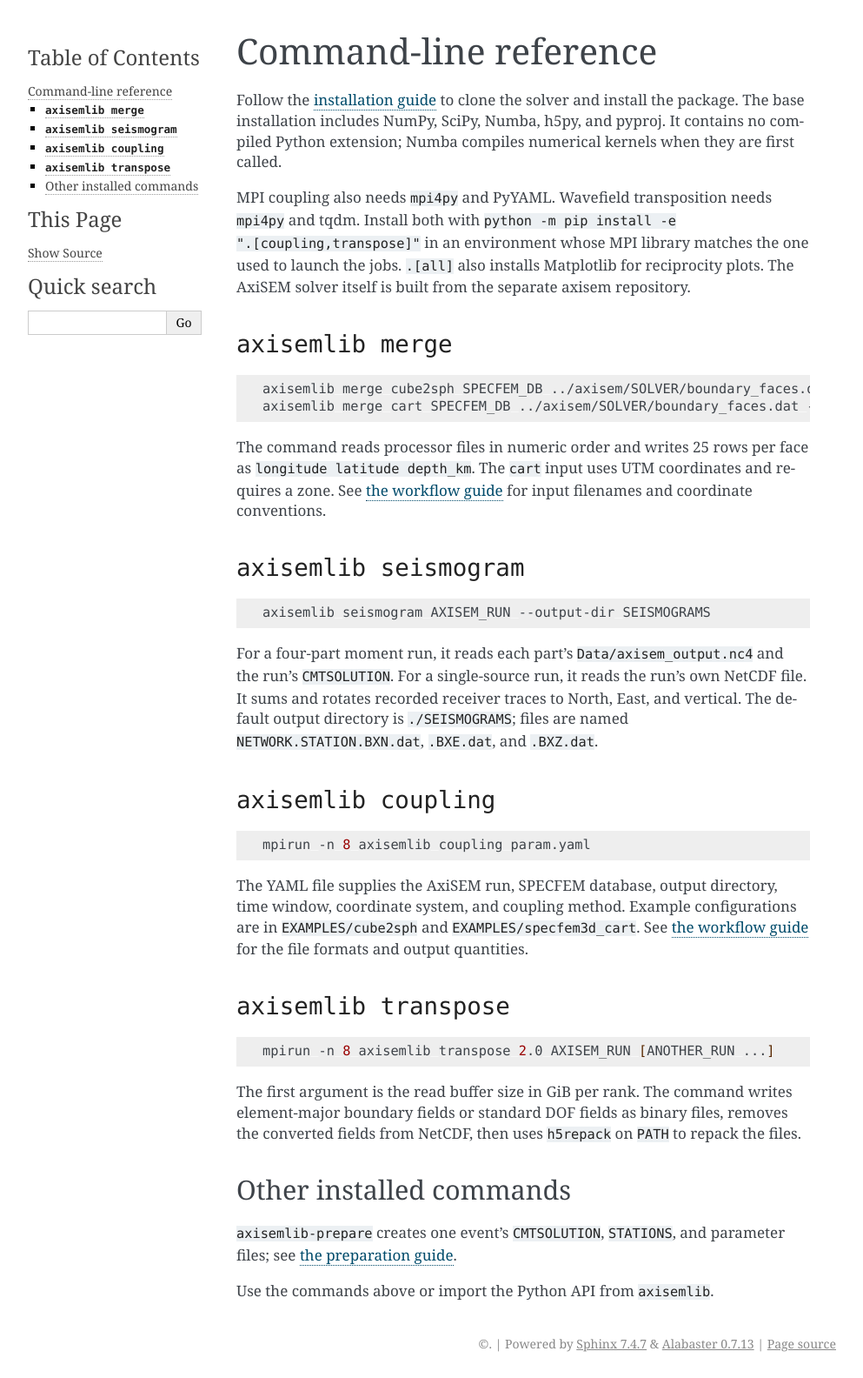
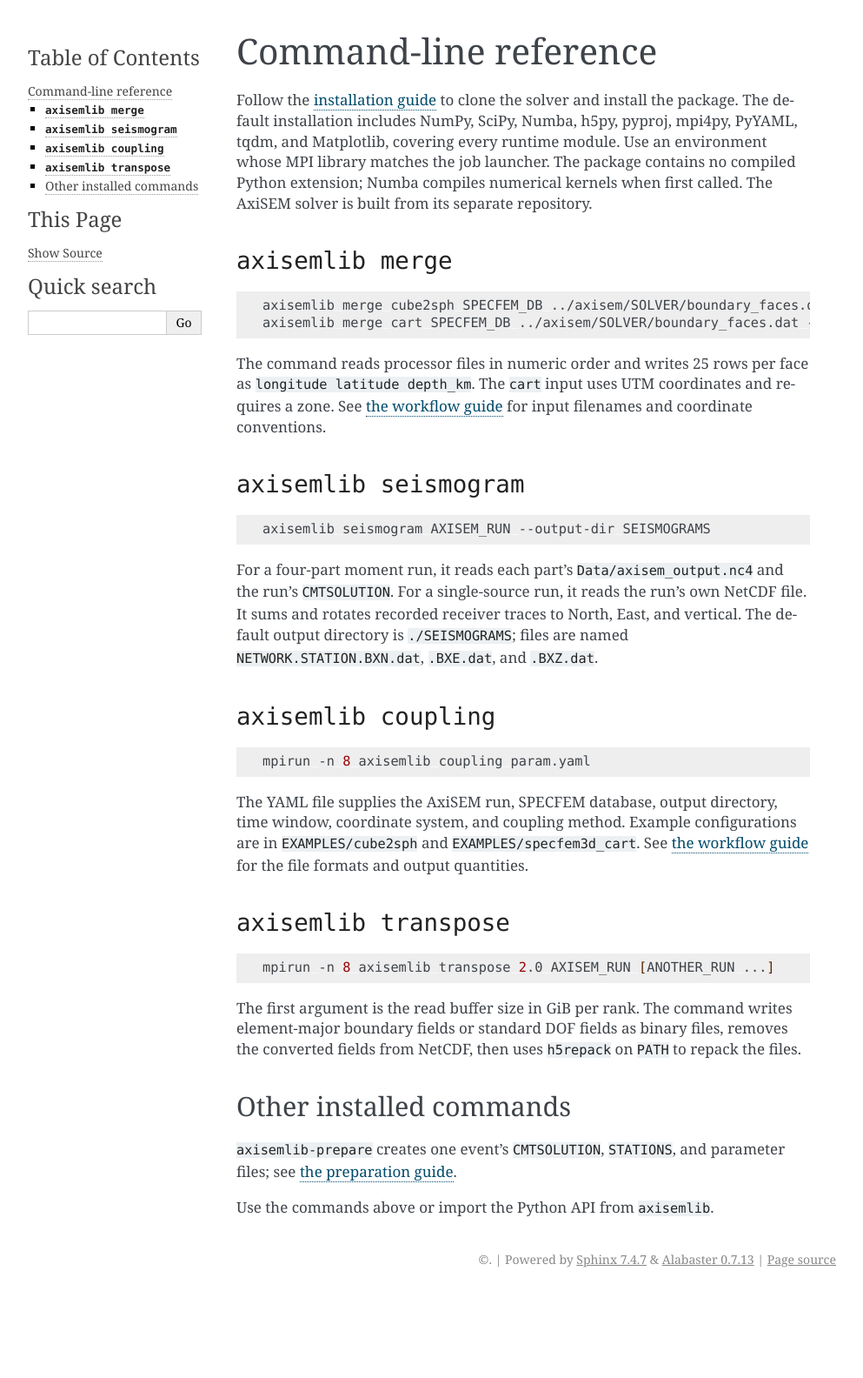
Before and after one commit to nqdu/AxiSEMLib, a Sphinx documentation site: the page built from doc/cli.md, in a window 1280 px wide. Shown: the whole page at 87% size, without its empty margins (148-1141 px from the left). Built offline with Sphinx 7.4.7, drawn with Linux system fonts in a browser that asks for light colours; after the commit the page ends 1487 px from its top, so only the background shows below that.

Commit message:
Install all runtime dependencies by default

```diff
--- a/doc/cli.md
+++ b/doc/cli.md
@@ -1,15 +1,12 @@
 # Command-line reference
 
 Follow the [installation guide](installation.md) to clone the solver and
-install the package. The base installation
-includes NumPy, SciPy, Numba, h5py, and pyproj. It contains no compiled Python
-extension; Numba compiles numerical kernels when they are first called.
-
-MPI coupling also needs `mpi4py` and PyYAML. Wavefield transposition needs
-`mpi4py` and tqdm. Install both with
-`python -m pip install -e ".[coupling,transpose]"` in an environment whose MPI library matches the one
-used to launch the jobs. `.[all]` also installs Matplotlib for reciprocity
-plots. The AxiSEM solver itself is built from the separate axisem repository.
+install the package. The default installation includes NumPy, SciPy, Numba,
+h5py, pyproj, mpi4py, PyYAML, tqdm, and Matplotlib, covering every runtime
+module. Use an environment whose MPI library matches the job launcher. The
+package contains no compiled Python extension; Numba compiles numerical
+kernels when first called. The AxiSEM solver is built from its separate
+repository.
 
 ## `axisemlib merge`
 
```
Also changed, not shown: README.md (+2 -6 lines), doc/installation.md (+4 -9 lines), pyproject.toml (+4 -4 lines), 1 other file.
